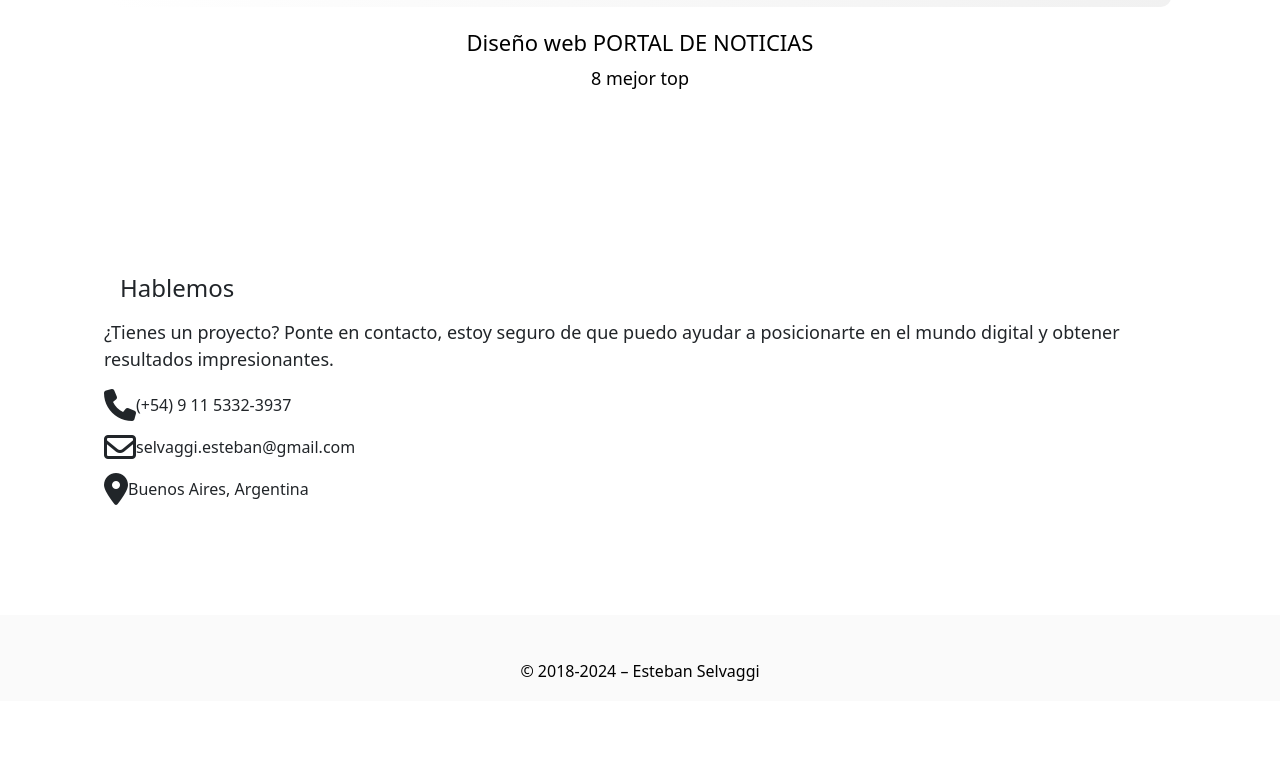
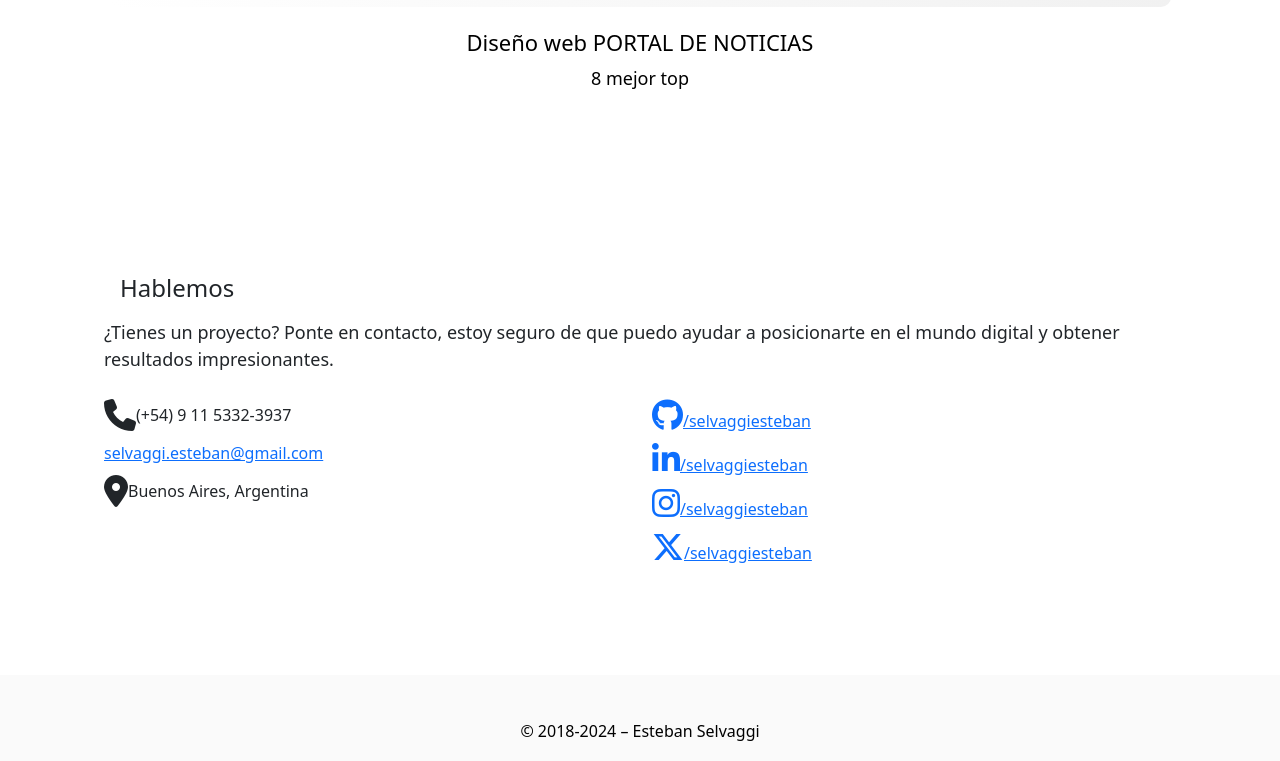
Before and after one commit to selvaggiesteban/curriculumvitae, a plain HTML site: page index.html in a window 1280 px wide. Shown: the part 3671-4432 px from the top of the page. Before the commit the page ends 4372 px from the top, so only its background shows below. Drawn offline with nearby package versions, Linux system fonts and the light colour scheme.

Commit message:
Update index.html

```diff
--- a/index.html
+++ b/index.html
@@ -666,12 +666,20 @@
       <section id="contact">
         <div class="row no-gutters justify-content-around">
           <h3 style="margin: 72px 0 16px 16px !important">Hablemos</h3>
-          <div class="col">
-            <p>¿Tienes un proyecto? Ponte en contacto, estoy seguro de que puedo ayudar a posicionarte en el mundo digital y obtener resultados impresionantes.</p>
+           <p>¿Tienes un proyecto? Ponte en contacto, estoy seguro de que puedo ayudar a posicionarte en el mundo digital y obtener resultados impresionantes.</p>
+          <div class="col-md-6">
             <ul>
               <li><i class="fa-solid fa-phone fa-2x"></i>(+54) 9 11 5332-3937</li>
-              <li><i class="fa-regular fa-envelope fa-2x"></i>selvaggi.esteban@gmail.com</li>
+              <li><a href="mailto:selvaggi.esteban@gmail.com">selvaggi.esteban@gmail.com</a></li>
               <li><i class="fa-solid fa-location-dot fa-2x"></i>Buenos Aires, Argentina</li>
+            </ul>
+          </div>
+          <div class="col-md-6">
+            <ul>
+              <li><a href="https://github.com/selvaggiesteban" target="_blank" rel="nofollow"><i class="fa-brands fa-github fa-2x"></i>/selvaggiesteban</a></li>
+              <li><a href="https://linkedin.com/selvaggiesteban" target="_blank" rel="nofollow"><i class="fa-brands fa-linkedin-in fa-2x"></i>/selvaggiesteban</a></li>
+              <li><a href="https://instagram.com/selvaggiesteban" target="_blank" rel="nofollow"><i class="fa-brands fa-instagram fa-2x"></i>/selvaggiesteban</a></li>
+              <li><a href="https://x.com/selvaggiesteban" target="_blank" rel="nofollow"><i class="fa-brands fa-x-twitter fa-2x"></i>/selvaggiesteban</a></li>
             </ul>
           </div>
         </div>
```
